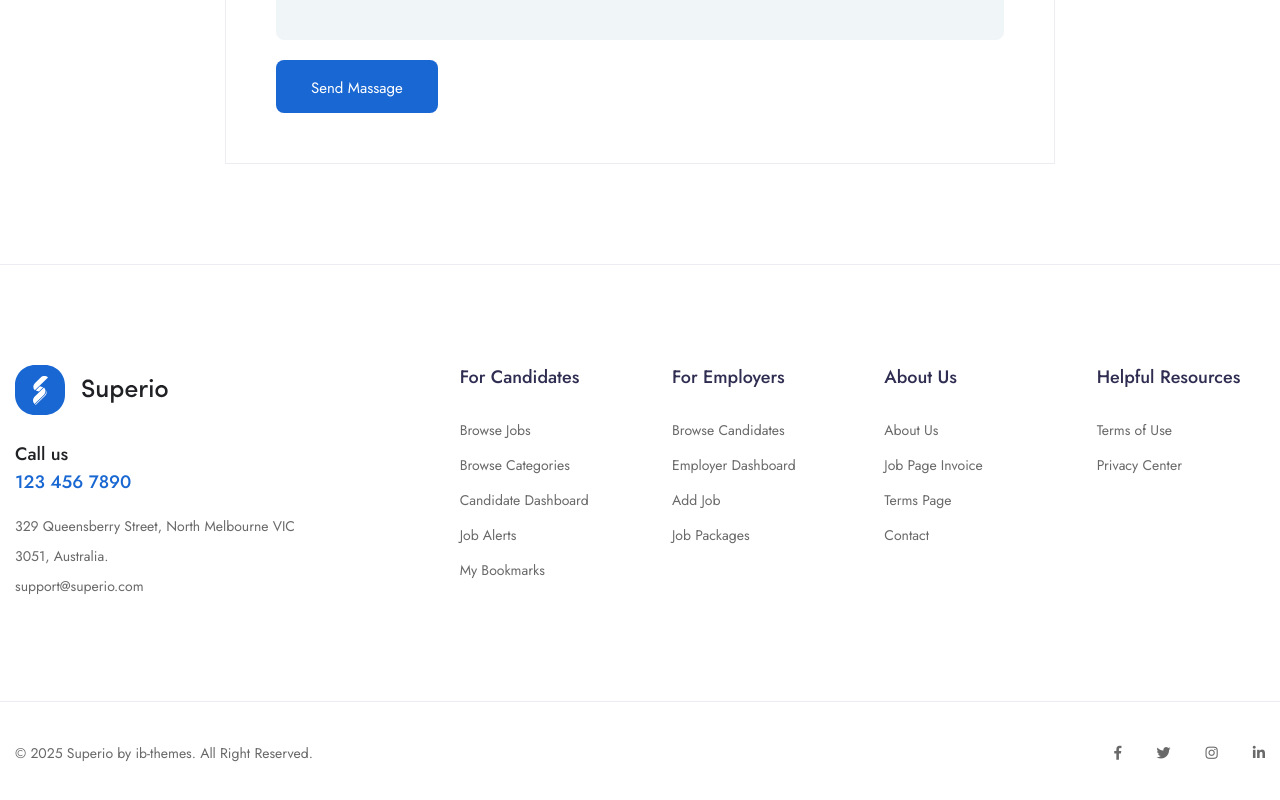
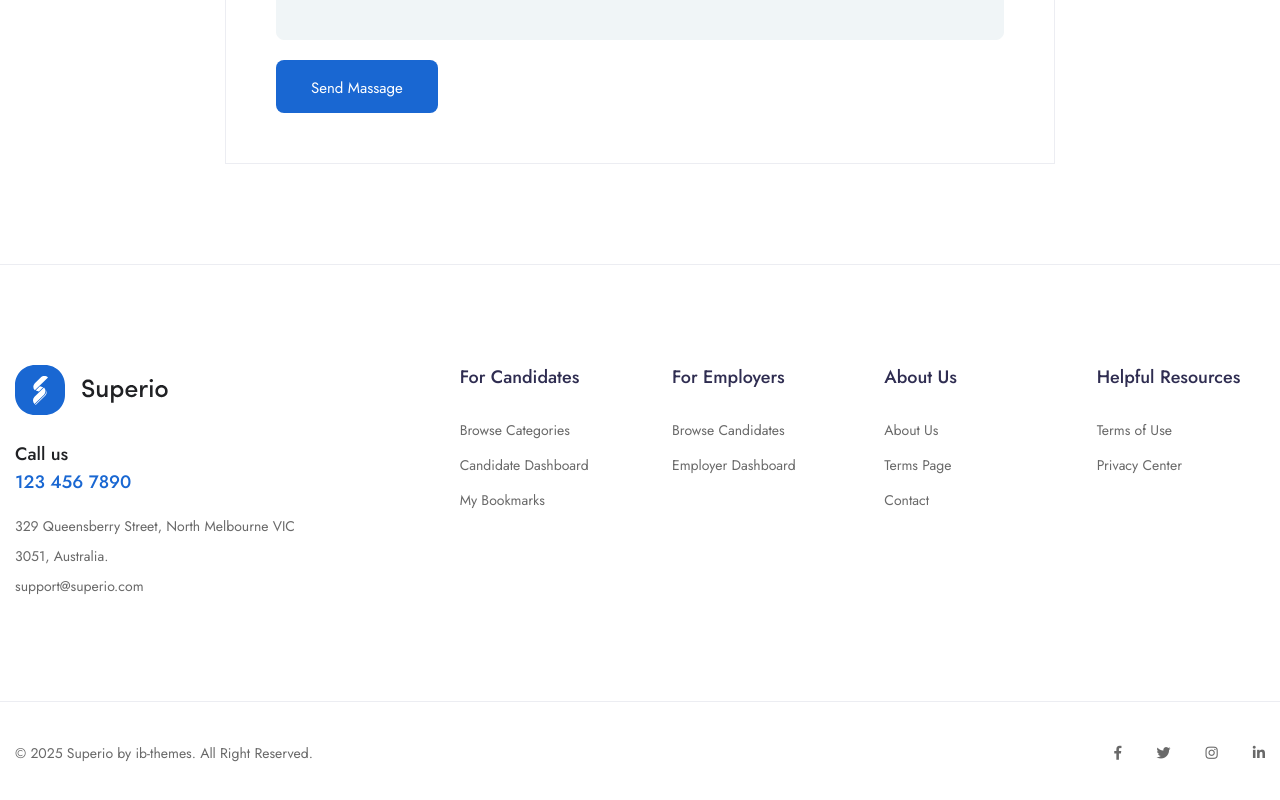
Before and after one commit to waapsdeveloper/dar-maid-app-n2, a Next.js app: page /blog-details/1 in a window 1280 px wide. Shown: the part 3541-4341 px from the top of the page. Built offline with nearby package versions, Linux system fonts and the light colour scheme.

Commit message:
footer changes

```diff
--- a/data/footerContent.js
+++ b/data/footerContent.js
@@ -3,10 +3,10 @@ module.exports = [
     id: 1,
     title: "For Candidates",
     menuList: [
-      { name: "Browse Jobs", route: "/job-list-v11" },
+      // { name: "Browse Jobs", route: "/job-list-v11" },
       { name: "Browse Categories", route: "/job-list-v3" },
       { name: "Candidate Dashboard", route: "/candidates-dashboard/dashboard" },
-      { name: "Job Alerts", route: "/candidates-dashboard/job-alerts" },
+      // { name: "Job Alerts", route: "/candidates-dashboard/job-alerts" },
       {
         name: "My Bookmarks",
         route: "/candidates-dashboard/short-listed-jobs",
@@ -22,8 +22,8 @@ module.exports = [
         route: "/candidates-list-v1",
       },
       { name: "Employer Dashboard", route: "/employers-dashboard/dashboard" },
-      { name: "Add Job", route: "/employers-dashboard/post-jobs" },
-      { name: "Job Packages", route: "/employers-dashboard/packages" },
+      // { name: "Add Job", route: "/employers-dashboard/post-jobs" },
+      // { name: "Job Packages", route: "/employers-dashboard/packages" },
     ],
   },
   {
@@ -31,7 +31,7 @@ module.exports = [
     title: "About Us",
     menuList: [
       { name: "About Us", route: "/about" },
-      { name: "Job Page Invoice", route: "/invoice" },
+      // { name: "Job Page Invoice", route: "/invoice" },
       { name: "Terms Page", route: "/terms" },
       { name: "Contact", route: "/contact" },
     ],
```
